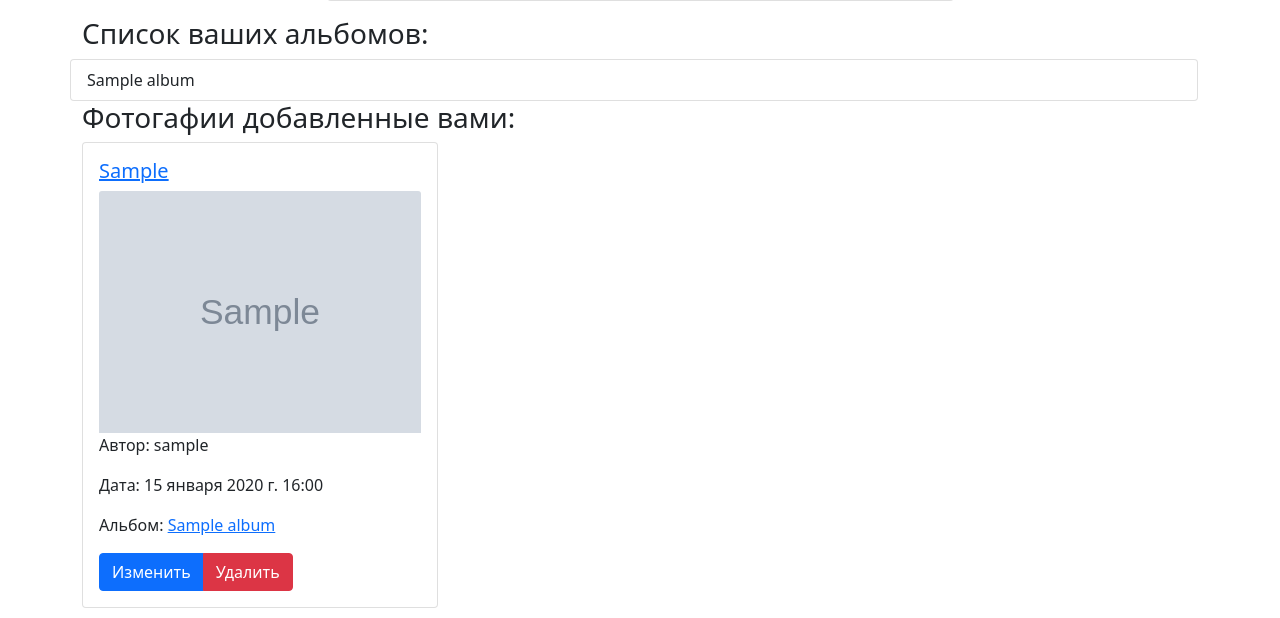
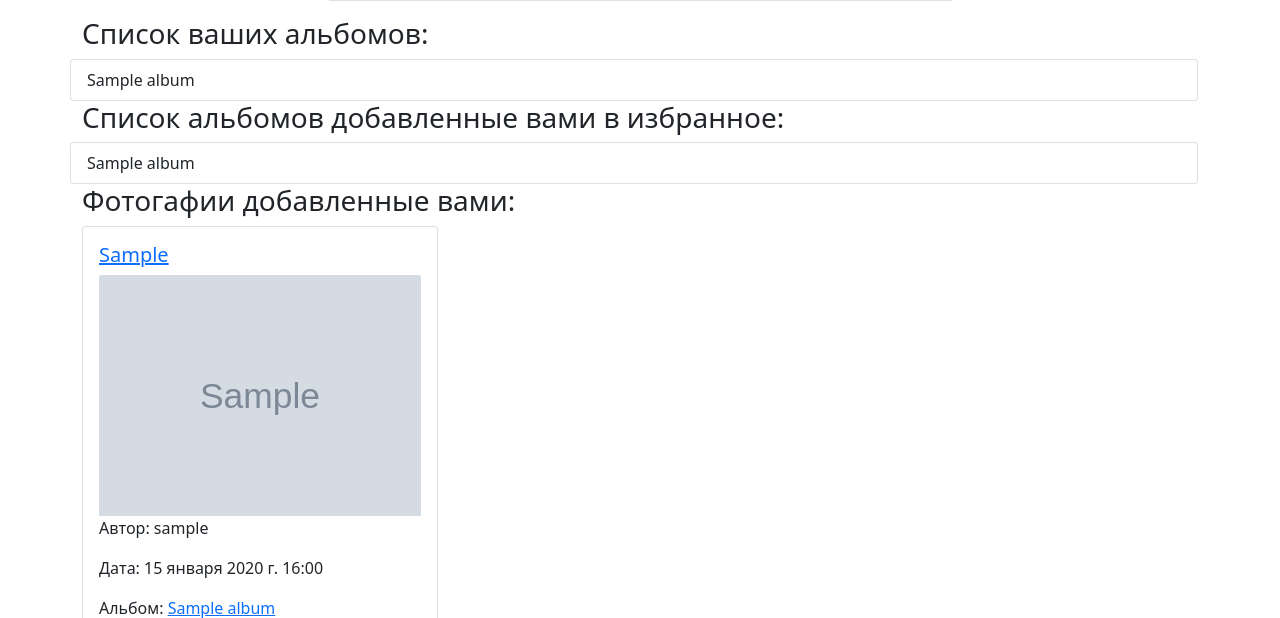
Before and after one commit to faralost/Photo-Gallery, a Django app: a page that uses accounts/templates/user_detail.html in a window 1280 px wide. Shown: the part 526-1144 px from the top of the page. Run offline with Django 4.2, Linux system fonts and the light colour scheme; a user stored in the database is signed in; tables that the repository leaves empty hold one stand-in row (values such as "Sample post"); grey boxes marked "Sample" are stand-in pictures; some libraries are stand-ins or nearby versions.

```diff
--- a/accounts/templates/user_detail.html
+++ b/accounts/templates/user_detail.html
@@ -54,12 +54,24 @@
                 <p>Вы пока не добавили ни один альбом...</p>
             {% endfor %}
         </div>
+
+        <h3>Список альбомов добавленные вами в избранное:</h3>
+        <div class="list-group">
+            {% for album in user_obj.favorited_albums.all %}
+                <a href="{% url 'webapp:album_detail' album.pk %}"
+                   class="list-group-item list-group-item-action">{{ album.name }}</a>
+            {% empty %}
+                <p>Вы пока не добавили ни один альбом в избранное...</p>
+            {% endfor %}
+        </div>
+
         <h3>Фотогафии добавленные вами:</h3>
         {% for photo in user_obj.photos.all %}
             {% include 'partial/photos_list.html' %}
         {% empty %}
             <p>Вы еще не добавляли фоток...</p>
         {% endfor %}
+
         <h3>Фотогафии добавленные вами в избранное:</h3>
         {% for photo in user_obj.favorited_photos.all %}
             {% include 'partial/photos_list.html' %}
--- a/webapp/models.py
+++ b/webapp/models.py
@@ -28,6 +28,7 @@ class Album(models.Model):
     author = models.ForeignKey(User, on_delete=models.CASCADE, related_name='albums', verbose_name='Автор')
     created_at = models.DateTimeField(auto_now_add=True, verbose_name='Дата создания')
     is_private = models.BooleanField(default=False, verbose_name='Приватный ли')
+    favorites = models.ManyToManyField(User, related_name='favorited_albums', blank=True)
 
     def __str__(self):
         return f'{self.name}'
--- a/webapp/templates/album/detail.html
+++ b/webapp/templates/album/detail.html
@@ -27,7 +27,7 @@
         </div>
     </div>
     <div class="row my-3">
-        {% for photo in album.photos.all %}
+        {% for photo in album_photos %}
             {% include 'partial/photos_list.html' %}
         {% empty %}
             <p>альбом пока пуст...</p>
--- a/webapp/views/album.py
+++ b/webapp/views/album.py
@@ -1,4 +1,5 @@
 from django.contrib.auth.mixins import LoginRequiredMixin, PermissionRequiredMixin
+from django.db.models import Q
 from django.urls import reverse_lazy
 from django.views.generic import DetailView, CreateView, UpdateView, DeleteView
 
@@ -9,6 +10,11 @@ from webapp.models import Album
 class AlbumDetailView(LoginRequiredMixin, DetailView):
     model = Album
     template_name = 'album/detail.html'
+
+    def get_context_data(self, **kwargs):
+        contex = super().get_context_data(**kwargs)
+        contex['album_photos'] = self.object.photos.filter(Q(author=self.request.user) | Q(is_private=False))
+        return contex
 
 
 class AlbumCreateView(LoginRequiredMixin, CreateView):
```
Also changed, not shown: webapp/migrations/0005_album_favorites_alter_photo_album_and_more.py (added).
